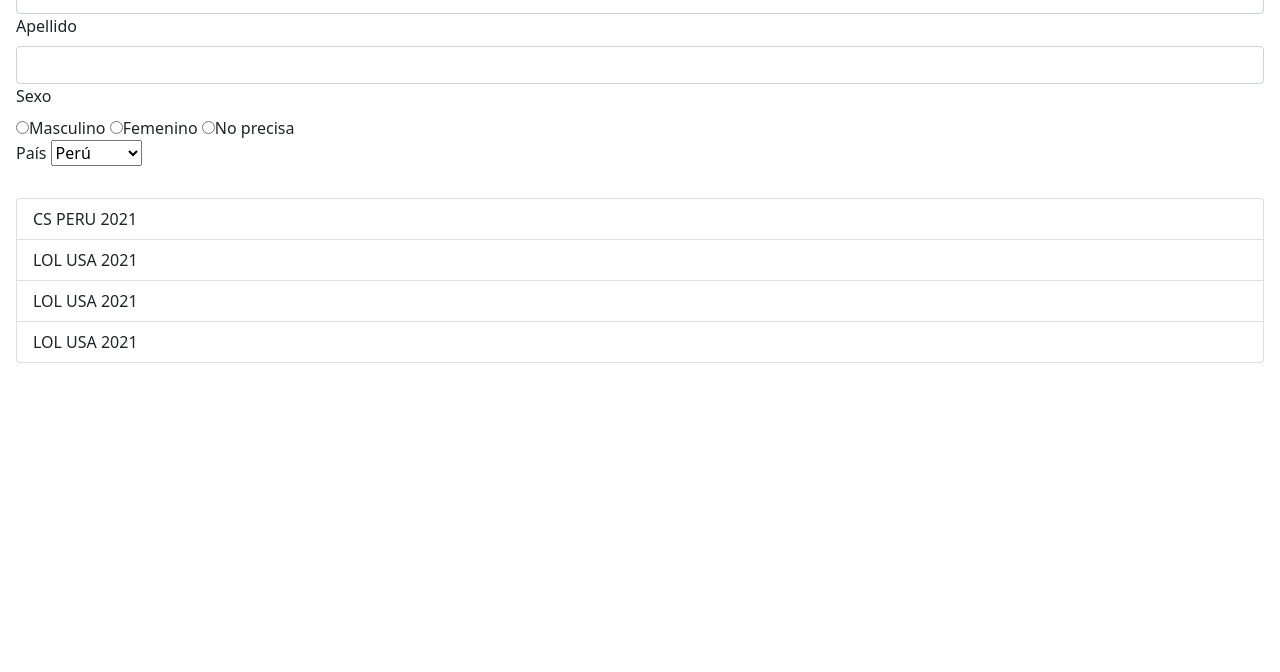
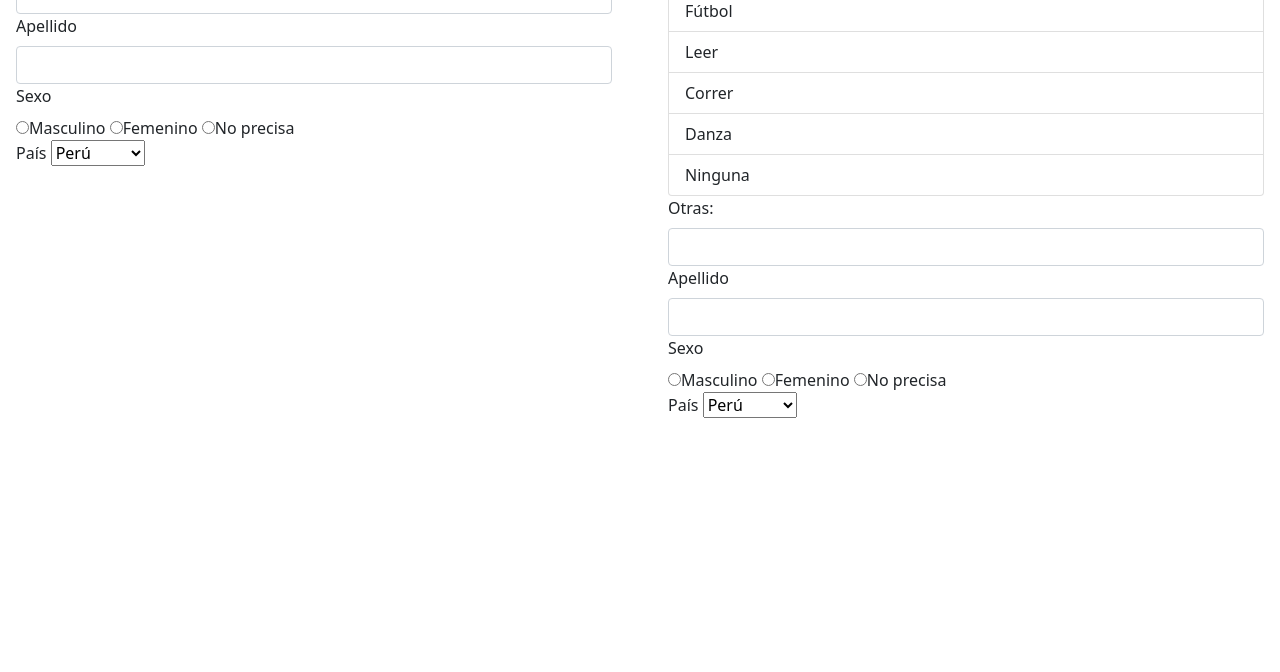
Before and after one commit to daphsolange/PC01_20193605, a plain HTML site: page registrarse.html in a window 1280 px wide. Shown: the part 128-800 px from the top of the page. Drawn offline with nearby package versions, Linux system fonts and the light colour scheme.

Commit message:
Segundo cambio de registrarse

```diff
--- a/registrarse.html
+++ b/registrarse.html
@@ -10,9 +10,9 @@
 </head>
 <body>
     <h1>Registro</h1>
-    <div id="columnas">
+    <div id="columnas" class="mt-2">
         <div class="row">
-            <div class="col">
+            <div class="col-md-6">
                 <div class="card-body">
                     <div>
                         <label class="form-label">Nombre</label>
@@ -31,33 +31,65 @@
                         </form>
                     </div>
                     <div>
-                        <label>
-                            País
+                        <label class="form-label">País</label>
                             <select>
                                 <option>Perú</option>
-                                <option>Arequipa</option>
+                                <option>Brasil</option>
+                                <option>Colombia</option>
+                                <option>Chile</option>
                             </select>
-                        </label>
                     </div>
                 </div>
-
-                    <div class="card-body">
+            </div>
+            <div class="col-md-6">
+                <div class="card-body">
+                    <h2>Aficiones</h2>
+                    <div>
                         <ul class="list-group">
                             <li class="list-group-item d-flex justify-content-between align-items-center">
-                                CS PERU 2021
+                                Fútbol
+                            </li><li class="list-group-item d-flex justify-content-between align-items-center">
+                                Leer
                             </li>
                             <li class="list-group-item d-flex justify-content-between align-items-center">
-                                LOL USA 2021
+                                Correr
                             </li>
                             <li class="list-group-item d-flex justify-content-between align-items-center">
-                                LOL USA 2021
+                                Danza
                             </li>
                             <li class="list-group-item d-flex justify-content-between align-items-center">
-                                LOL USA 2021
+                                Ninguna
                             </li>
                         </ul>
                     </div>
+                    <div>
+                        <label class="form-label">Otras:</label>
+                        <input type="text" class="form-control"/>
+                    </div>
+                    <div>
+                        <label class="form-label">Apellido</label>
+                        <input type="text" class="form-control"/>
+                    </div>
+                    <div>
+                        <label class="form-label">Sexo</label>
+                        <form>
+                            <input type="radio" name="genero" /><a>Masculino</a>
+                            <input type="radio" name="genero" /><a>Femenino</a>
+                            <input type="radio" name="genero" /><a>No precisa</a>
+                        </form>
+                    </div>
+                    <div>
+                        <label class="form-label">País</label>
+                            <select>
+                                <option>Perú</option>
+                                <option>Brasil</option>
+                                <option>Colombia</option>
+                                <option>Chile</option>
+                            </select>
+                    </div>
                 </div>
             </div>
+        </div>
+    </div>
 </body>
 </html>
```
